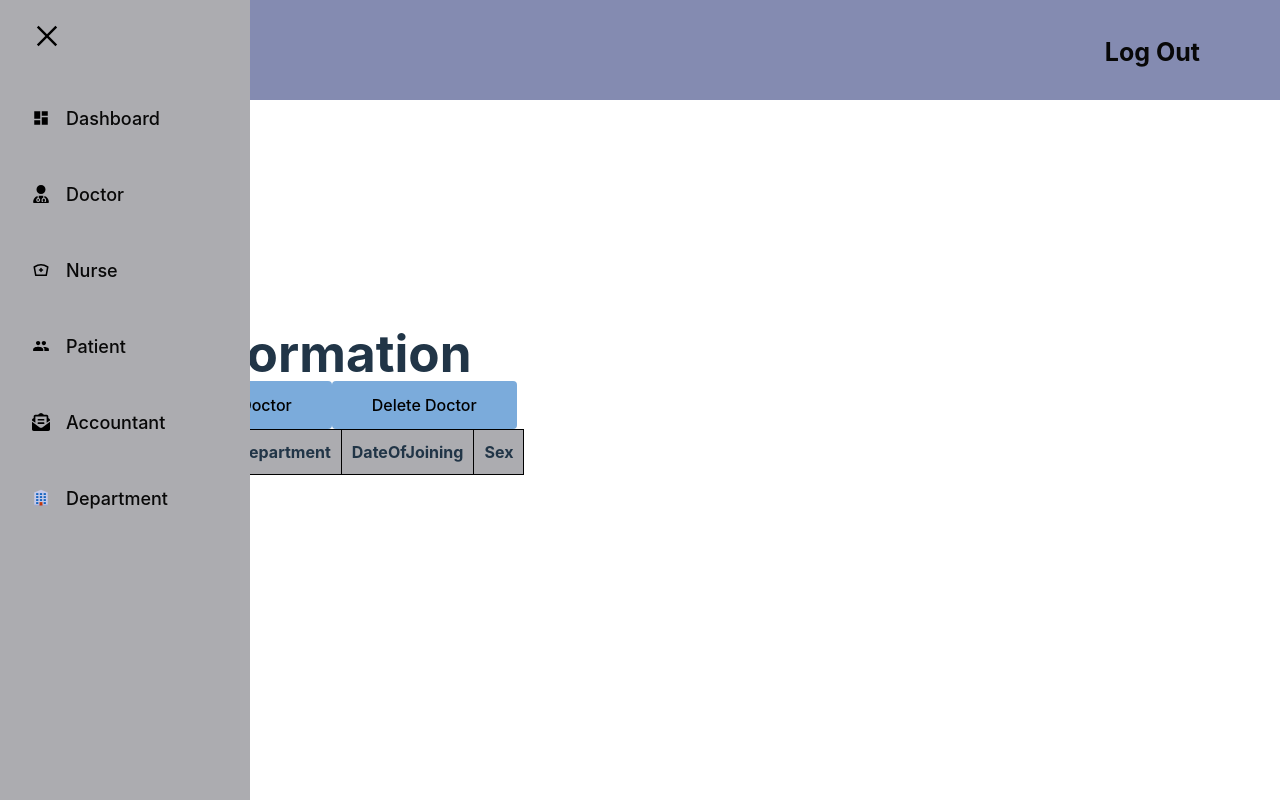
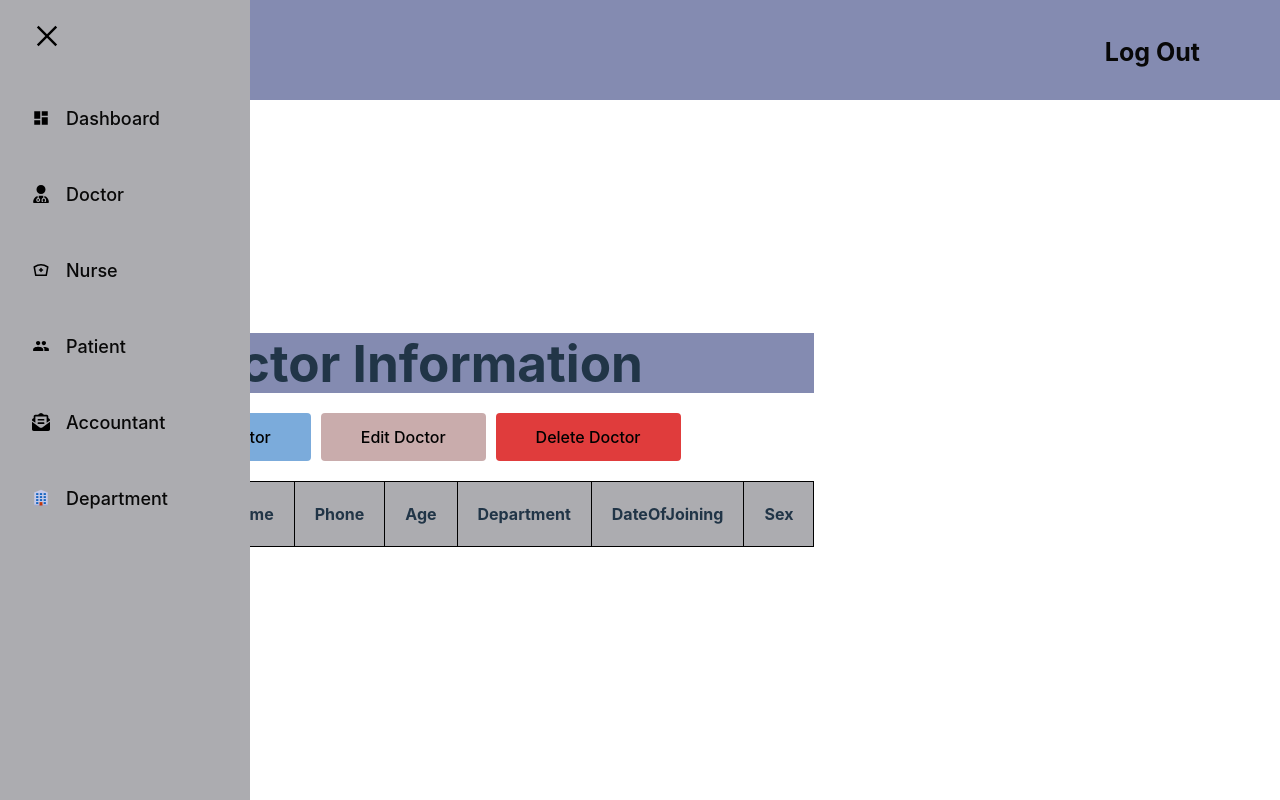
Before and after one commit to Kavita-Sakariya/Hospital-Management-System-using-REACTJS, a React (Vite) app in the folder Frontend/: page /doctor in a window 1280 px wide. Shown: the top 800 px of the page. Built offline with nearby package versions, Linux system fonts and the light colour scheme.

Commit message:
update css

```diff
--- a/Frontend/src/Pages/style.css
+++ b/Frontend/src/Pages/style.css
@@ -76,6 +76,7 @@ input{
 }
 
 .patientpage{
+  margin-top: 80px;
   text-align:center;
 }
 
@@ -88,23 +89,33 @@ input{
 }
 
 .patientpage button {
-  margin-left: 10px;
+  margin-left: 10px ;
+  margin-bottom: 20px;
+}
+
+#delete{
+  background-color: rgba(219, 30, 30, 0.861);
+}
+
+#edit{
+  background-color: rgba(198, 167, 167, 0.932);
 }
 
 .form-container {
   display: flex;
   flex-direction: column;
   align-items: center;
+
 }
 
 .form-container label {
-  margin-bottom: 10px; /* Add some vertical space between label and input */
+  margin-bottom: 10px;
 }
 
 .form-container input {
-  width: 100%; /* Make input fields take up full width */
-  padding: 8px; /* Add padding for better appearance */
-  margin-bottom: 15px; /* Add some vertical space between input fields */
+  width: 100%;
+  padding: 8px;
+  margin-bottom: 15px;
 }
 
 .form-container button {
@@ -119,14 +130,86 @@ input{
 }
 
 .table-container table {
+  margin-left: 150px;
   border-collapse: collapse;
-  width: 80%; /* Adjust the width as needed */
+  width: 60%;
 }
 
 .table-container th, .table-container td {
   background-color: #acacb0;
-  border: 1px solid black; /* Add border for better visualization */
-  padding: 10px; /* Add padding for better appearance */
-  text-align: center; /* Center-align text */
-  width: calc(100% / 7); /* Equal width for each column */
+  border: 1px solid black;
+  padding: 20px;
+  text-align: center;
+  width: calc(100% / 7);
 }
+
+
+/* //doctor  */
+
+.doctorpage{
+  margin-top: 80px;
+  text-align:center;
+}
+
+.doctorpage h1 {
+
+  height: 60px;
+  line-height: 60px;
+  background-color:  #848bb1;
+  margin-bottom: 20px;
+}
+
+.doctorpage button {
+  margin-left: 10px ;
+  margin-bottom: 20px;
+}
+
+#delete{
+  background-color: rgba(219, 30, 30, 0.861);
+}
+
+#edit{
+  background-color: rgba(198, 167, 167, 0.932);
+}
+
+.form-container {
+  display: flex;
+  flex-direction: column;
+  align-items: center;
+
+}
+
+.form-container label {
+  margin-bottom: 10px;
+}
+
+.form-container input {
+  width: 100%;
+  padding: 8px;
+  margin-bottom: 15px;
+}
+
+.form-container button {
+  width: 100%;
+  padding: 10px;
+  margin-bottom: 15px;
+}
+
+.table-container {
+  display: flex;
+  justify-content: center;
+}
+
+.table-container table {
+  margin-left: 150px;
+  border-collapse: collapse;
+  width: 60%;
+}
+
+.table-container th, .table-container td {
+  background-color: #acacb0;
+  border: 1px solid black;
+  padding: 20px;
+  text-align: center;
+  width: calc(100% / 7);
+}
```
